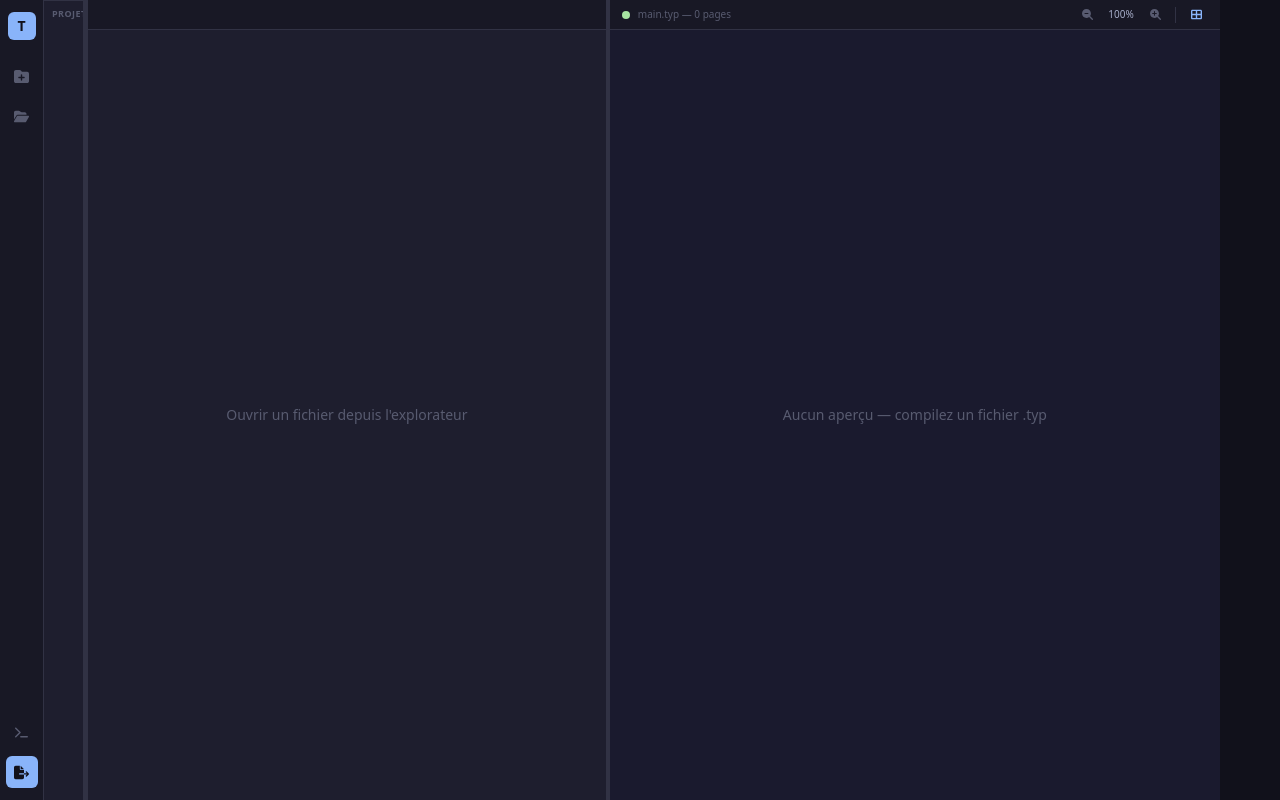
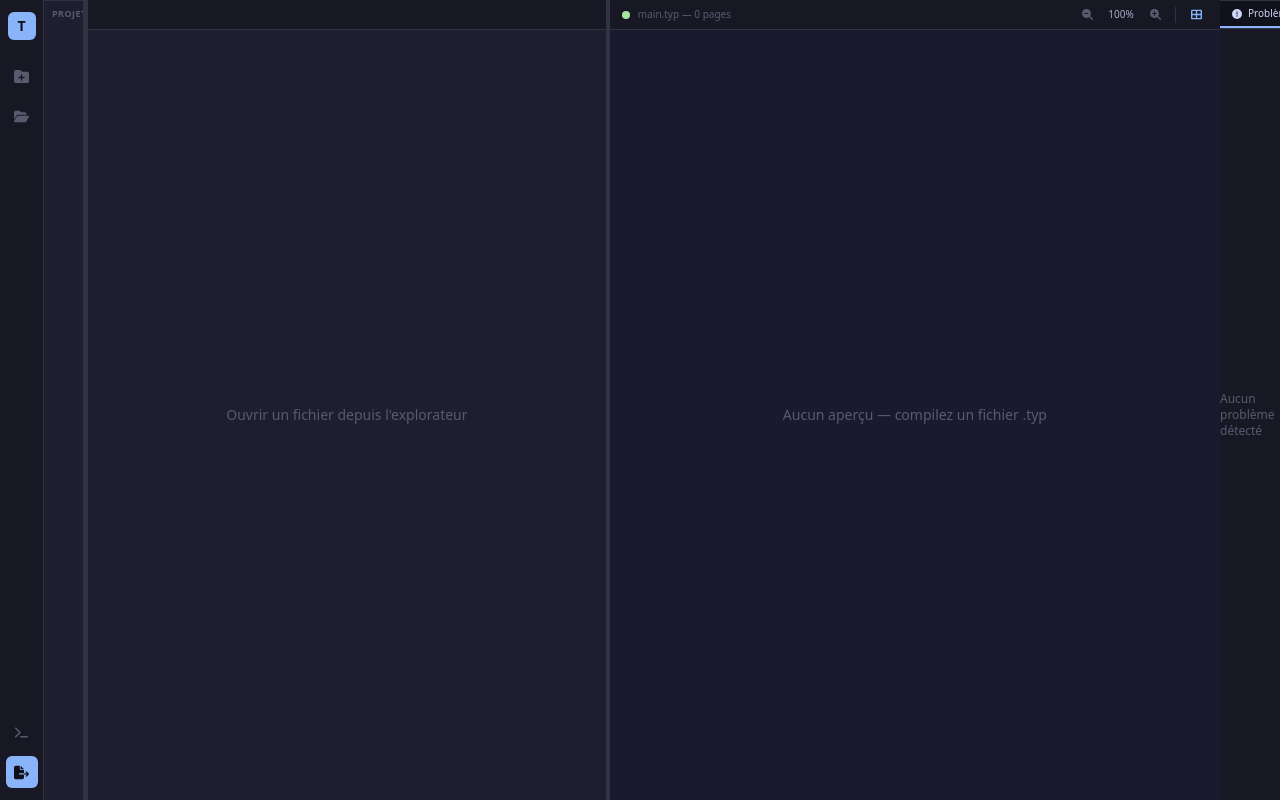
Before and after one commit to Hacktiv-Studio/typst-editor, a React (Vite) app: page / in a window 1280 px wide. Both pictures are taken after a click on the button 21 px from the left and 732 px from the top of the page. Built offline with nearby package versions, Linux system fonts and the light colour scheme.

Commit message:
feat: panel Diagnostics (Problèmes + Sortie)

```diff
--- a/src/components/Diagnostics/DiagnosticsPanel.tsx
+++ b/src/components/Diagnostics/DiagnosticsPanel.tsx
@@ -1 +1,53 @@
-export const DiagnosticsPanel = () => <div data-testid="DiagnosticsPanel"></div>
+import { useState } from 'react'
+import { FaCircleExclamation, FaTerminal, FaXmark } from 'react-icons/fa6'
+import { ProblemsTab } from './ProblemsTab'
+import { OutputTab } from './OutputTab'
+import { useAppStore } from '../../store/appStore'
+
+type Tab = 'problems' | 'output'
+
+export function DiagnosticsPanel() {
+  const [activeTab, setActiveTab] = useState<Tab>('problems')
+  const { compileErrors, toggleDiagnostics } = useAppStore()
+
+  return (
+    <div className="h-full bg-[#181825] border-t border-[#313244] flex flex-col">
+      {/* Tab bar */}
+      <div className="h-7 bg-[#11111b] border-b border-[#313244] flex items-center flex-shrink-0">
+        {([
+          { id: 'problems', icon: <FaCircleExclamation size={10} />, label: 'Problèmes', badge: compileErrors.filter(e => e.severity === 'error').length },
+          { id: 'output', icon: <FaTerminal size={10} />, label: 'Sortie', badge: 0 },
+        ] as const).map(({ id, icon, label, badge }) => (
+          <button
+            key={id}
+            onClick={() => setActiveTab(id)}
+            className={`h-full px-3 flex items-center gap-1.5 text-[10px] border-b-2 transition-colors ${
+              activeTab === id
+                ? 'text-[#cdd6f4] border-[#89b4fa]'
+                : 'text-[#585b70] border-transparent hover:text-[#a6adc8]'
+            }`}
+          >
+            {icon}
+            {label}
+            {badge > 0 && (
+              <span className="bg-[#f38ba8] text-[#11111b] text-[8px] font-bold px-1 rounded-full">
+                {badge}
+              </span>
+            )}
+          </button>
+        ))}
+        <button
+          onClick={toggleDiagnostics}
+          className="ml-auto mr-2 text-[#585b70] hover:text-[#cdd6f4]"
+        >
+          <FaXmark size={11} />
+        </button>
+      </div>
+
+      {/* Content */}
+      <div className="flex-1 overflow-hidden">
+        {activeTab === 'problems' ? <ProblemsTab /> : <OutputTab />}
+      </div>
+    </div>
+  )
+}
--- /dev/null
+++ b/src/components/Diagnostics/OutputTab.tsx
@@ -0,0 +1,11 @@
+import { useAppStore } from '../../store/appStore'
+
+export function OutputTab() {
+  const { compileOutput } = useAppStore()
+
+  return (
+    <div className="h-full overflow-auto p-2 font-mono text-[10px] text-[#a6adc8] leading-relaxed whitespace-pre-wrap">
+      {compileOutput || <span className="text-[#585b70]">Aucune sortie</span>}
+    </div>
+  )
+}
--- /dev/null
+++ b/src/components/Diagnostics/ProblemsTab.tsx
@@ -0,0 +1,39 @@
+import { FaCircleExclamation, FaTriangleExclamation, FaFileLines } from 'react-icons/fa6'
+import { useAppStore } from '../../store/appStore'
+
+export function ProblemsTab() {
+  const { compileErrors, setActiveFile } = useAppStore()
+
+  if (compileErrors.length === 0) {
+    return (
+      <div className="flex items-center justify-center h-full text-[#585b70] text-xs">
+        Aucun problème détecté
+      </div>
+    )
+  }
+
+  return (
+    <div className="overflow-auto h-full py-1">
+      {compileErrors.map((err, i) => (
+        <div
+          key={i}
+          onClick={() => err.file && setActiveFile(err.file)}
+          className="flex items-start gap-2.5 px-3 py-1.5 cursor-pointer hover:bg-[#1e1e2e] text-[10px] border-l-2 border-transparent hover:border-l-[#f38ba8] group"
+        >
+          {err.severity === 'error'
+            ? <FaCircleExclamation size={12} className="text-[#f38ba8] mt-0.5 flex-shrink-0" />
+            : <FaTriangleExclamation size={12} className="text-[#f9e2af] mt-0.5 flex-shrink-0" />
+          }
+          <div className="flex-1 min-w-0">
+            <div className="text-[#cdd6f4] leading-snug">{err.message}</div>
+            <div className="flex items-center gap-1.5 mt-0.5 text-[#585b70]">
+              <FaFileLines size={8} />
+              <span>{err.file || 'inconnu'}</span>
+              {err.line > 0 && <><span className="text-[#45475a]">·</span><span>ligne {err.line}, col {err.col}</span></>}
+            </div>
+          </div>
+        </div>
+      ))}
+    </div>
+  )
+}
```
